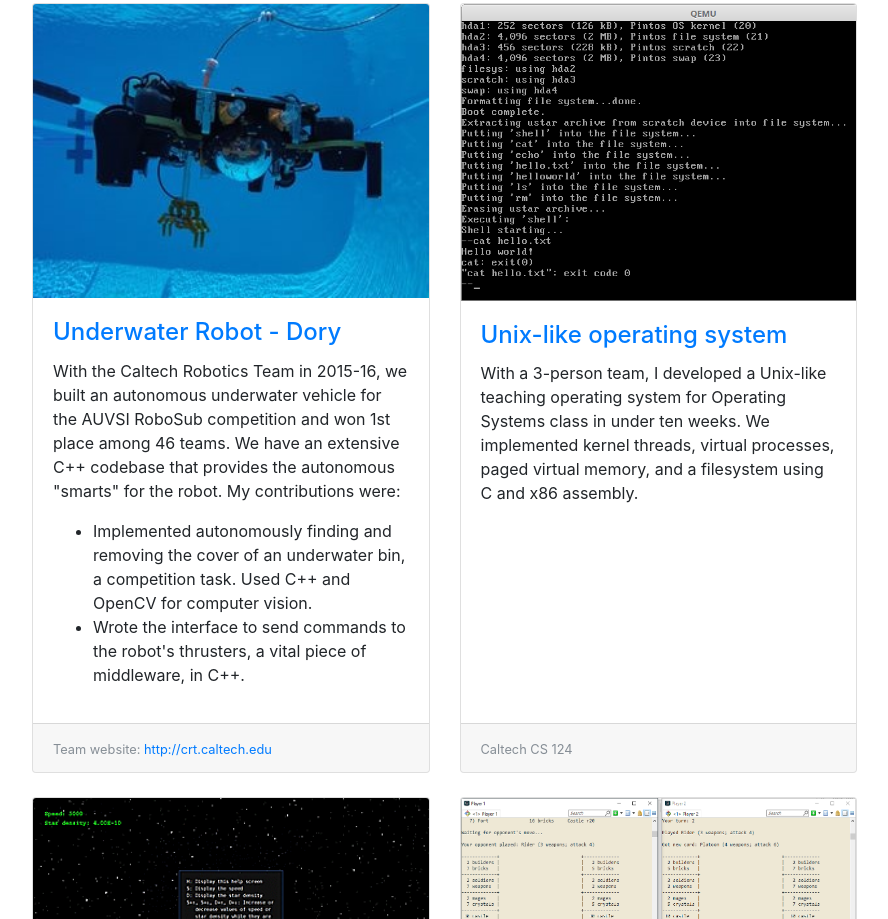
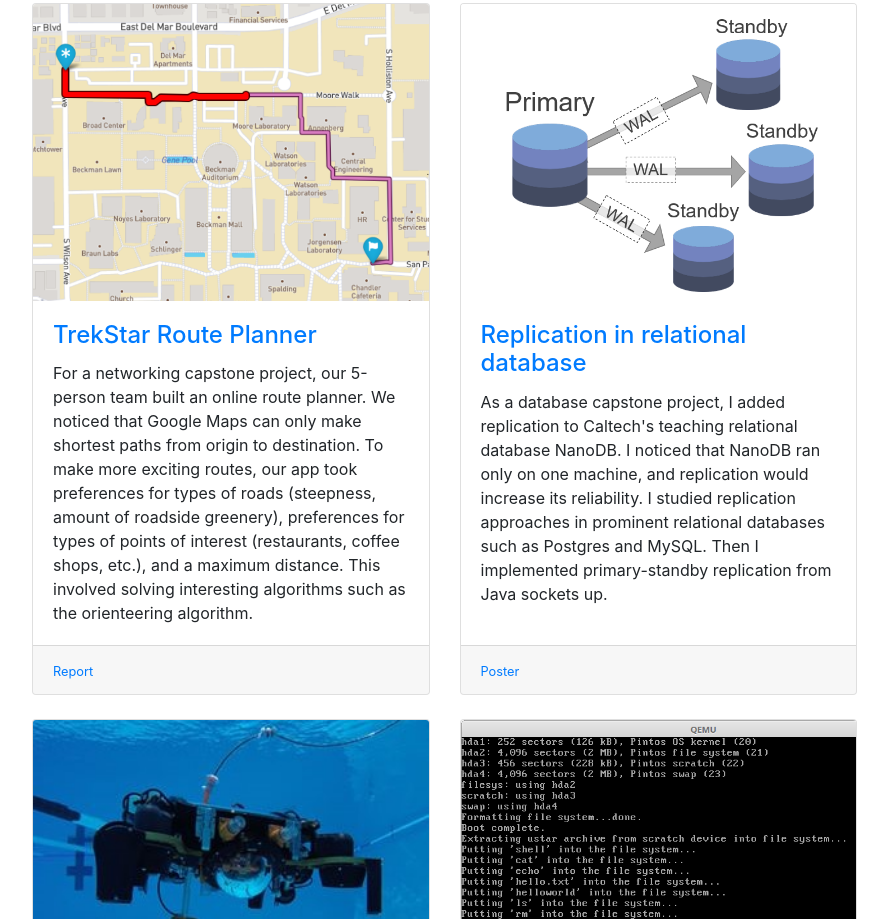
Before and after one commit to squarespirit/squarespirit.github.io, a plain HTML site: page index.html in a window 1280 px wide. Shown: the part 988-1907 px from the top of the page, without its empty margins (338-1226 px from the left). Drawn offline with Linux system fonts and the light colour scheme.

Commit message:
Add capstone projects

```diff
--- a/index.html
+++ b/index.html
@@ -53,7 +53,7 @@
           </div>
           <h1 class="my-4">Matthew Wu</h1>
           <p>Computer Science Student at California Institute of Technology<br/>NASA Jet Propulsion Laboratory</p>
-          <p>Passionate about: Software engineering &bull; Data science &bull; Social impacts of technology</p>
+          <p>Passionate about: Systems and databases &bull; Software engineering &bull; Data science &bull; Social impacts of technology</p>
           <div class="text-center" style="margin-top: 60px; margin-bottom:30px">
             <a href="https://github.com/squarespirit" class="fa fa-github" title="Github" target="_blank" ></a>
             <a href="https://www.linkedin.com/in/matthewwu1/?trk=public-profile-join-page" class="fa fa-linkedin" title="LinkedIn" target="_blank" ></a>
@@ -98,6 +98,38 @@
           </div>
 
           <h2 class="top-margin" style="text-align:center; margin-bottom:24px" >Projects</h2>
+          <div class="row">
+            <div class="col-lg-6 col-md-6 mb-4">
+              <div class="card h-100">
+              <a href="#"><img class="card-img-top" src="images/routeplanner-43.png" alt=""></a>
+              <div class="card-body">
+                <h4 class="card-title"><a href="#">TrekStar Route Planner</a></h4>
+                <p class="card-text">
+                  For a networking capstone project, our 5-person team built an online route planner. We noticed that Google Maps can only make shortest paths from origin to destination. To make more exciting routes, our app took preferences for types of roads (steepness, amount of roadside greenery), preferences for types of points of interest (restaurants, coffee shops, etc.), and a maximum distance. This involved solving interesting algorithms such as the orienteering algorithm.
+                </p>
+              </div>
+              <div class="card-footer">
+                <small class="text-muted"><a href="papers/trekstar.pdf">Report</a></small>
+              </div>
+              </div>
+            </div>
+
+            <div class="col-lg-6 col-md-6 mb-4" >
+              <div class="card h-100">
+                <a href="#"><img class="card-img-top" src="images/nanodb-43.png" alt=""></a>
+                <div class="card-body">
+                  <h4 class="card-title">
+                  <a href="#">Replication in relational database</a>
+                  </h4>
+                  <p class="card-text">As a database capstone project, I added replication to Caltech's teaching relational database NanoDB. I noticed that NanoDB ran only on one machine, and replication would increase its reliability. I studied replication approaches in prominent relational databases such as Postgres and MySQL. Then I implemented primary-standby replication from Java sockets up. </p>
+                </div>
+                <div class="card-footer">
+                  <small class="text-muted"><a href="papers/nanodb.pdf">Poster</a></small>
+                </div>
+              </div>
+            </div>
+          </div>
+
           <div class="row">
             <div class="col-lg-6 col-md-6 mb-4">
               <div class="card h-100">
```
Also changed, not shown: images/nanodb replication 4-3.png (added), images/nanodb replication.PNG (added), images/nanodb-43.png (added), images/nanodb.PNG (added), images/routeplanner-43.png (added), images/routeplanner.PNG (added), 2 other files.
